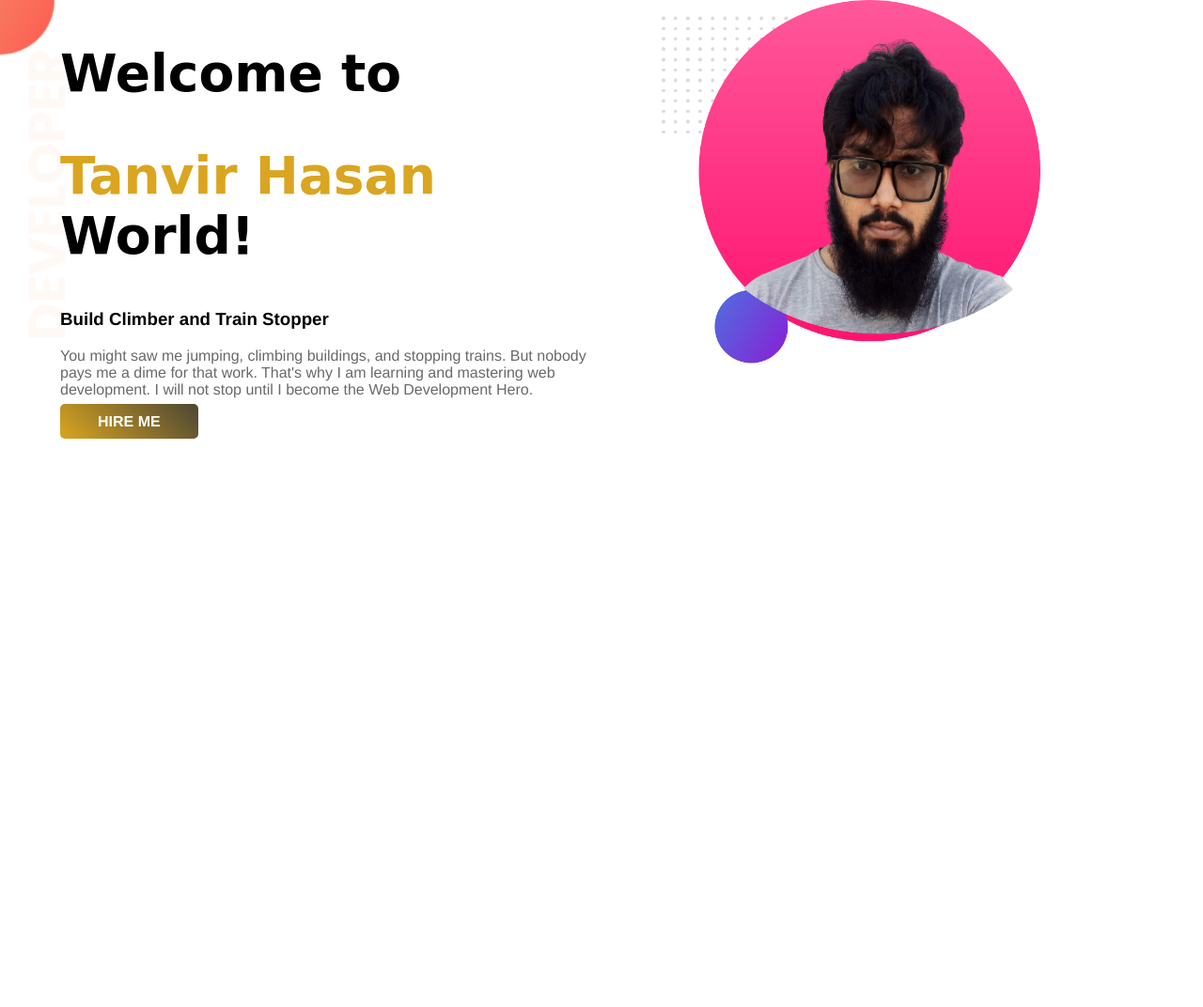
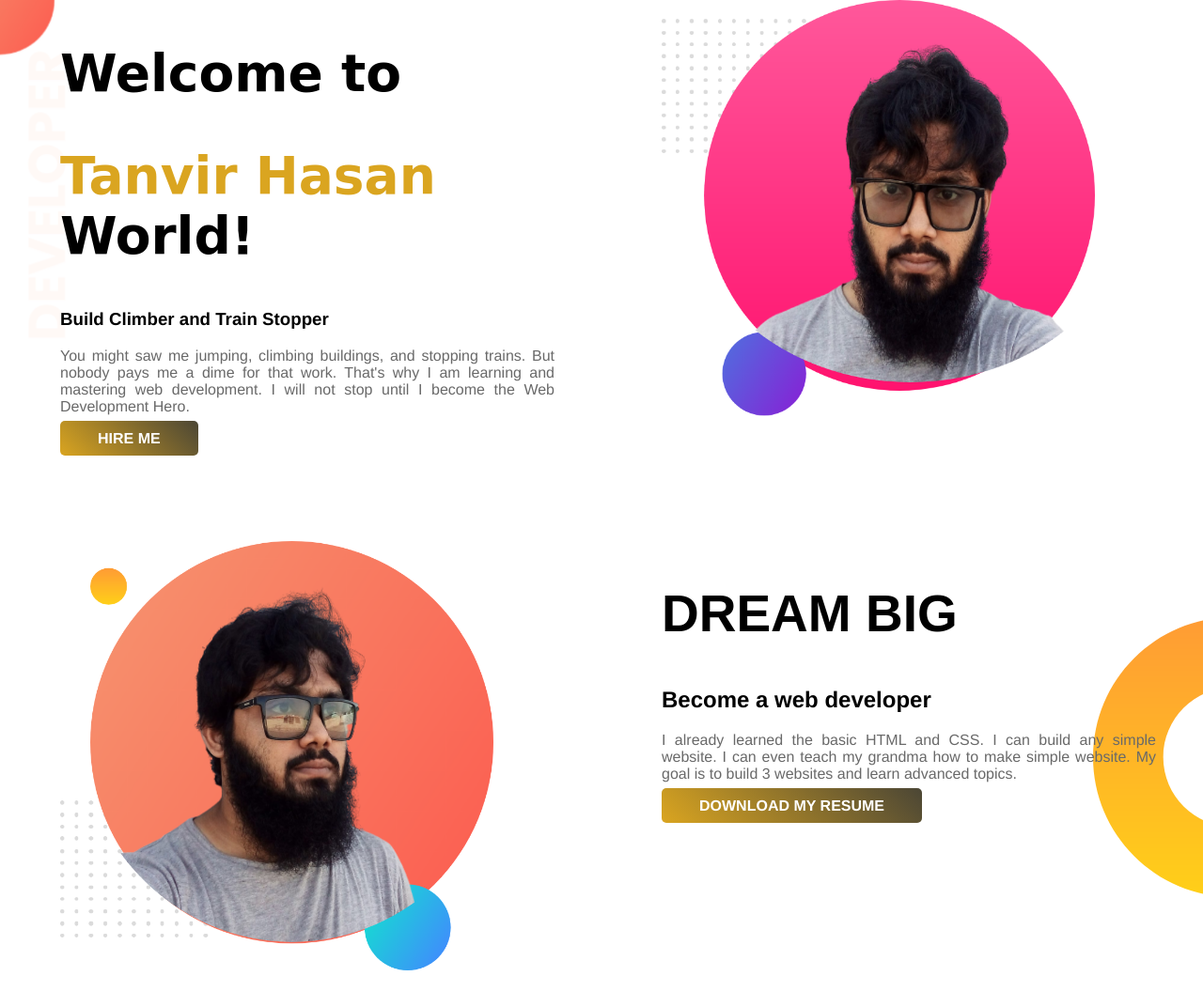
Before and after one commit to TanvirHasanAshik/developer-portfolio, a plain HTML site: page index.html in a window 1280 px wide. Shown: the whole page at 94% size. Before the commit the page ends 800 px from the top, so only its background shows below. Drawn offline with Linux system fonts and the light colour scheme; a web font is replaced by a local one.

Commit message:
second part done

```diff
--- a/index.html
+++ b/index.html
@@ -24,12 +24,24 @@
                 Development
                 Hero.
             </p>
-            <a class="hire-me" target="_blank" href="https://github.com/TanvirHasanAshik">HIRE ME</a>
+            <a class="link-btn" target="_blank" href="https://github.com/TanvirHasanAshik">HIRE ME</a>
         </div>
         <div class="half-width">
             <img src="images/tanvir-bg2.png" alt="">
         </div>
     </section>
+    <section class="dream-big">
+        <div class="half-width">
+            <img src="images/tanvir-bg1.png" alt="">
+        </div>
+        <div class="half-width">
+            <h1 class="dream-big-title">DREAM BIG</h1>
+            <h2>Become a web developer</h2>
+            <p>I already learned the basic HTML and CSS. I can build any simple website. I can even teach my grandma how
+                to make simple website. My goal is to build 3 websites and learn advanced topics.</p>
+            <a class="link-btn" target="_blank" href="">DOWNLOAD MY RESUME</a>
+        </div>
+    </section>
 </body>
 
 </html>
--- a/style.css
+++ b/style.css
@@ -10,6 +10,8 @@ h1 {
 
 p {
     color: dimgray;
+    text-align: justify;
+    padding-right: 50px;
 }
 
 span {
@@ -18,6 +20,7 @@ span {
 
 section {
     display: flex;
+    margin-bottom: 100px;
 }
 
 .half-width {
@@ -26,10 +29,10 @@ section {
 }
 
 .half-width img {
-    width: 70%;
+    width: 80%;
 }
 
-.hire-me {
+.link-btn {
     text-decoration: none;
     font-weight: 700;
     padding: 10px 40px;
@@ -42,3 +45,13 @@ section {
     background-image: url(images/top-banner.png);
     background-repeat: no-repeat;
 }
+
+.dream-big {
+    background-image: url(images/dream-bg.png);
+    background-repeat: no-repeat;
+    background-position: right;
+}
+
+.dream-big-title {
+    font-family: Arial, Helvetica, sans-serif;
+}
```
